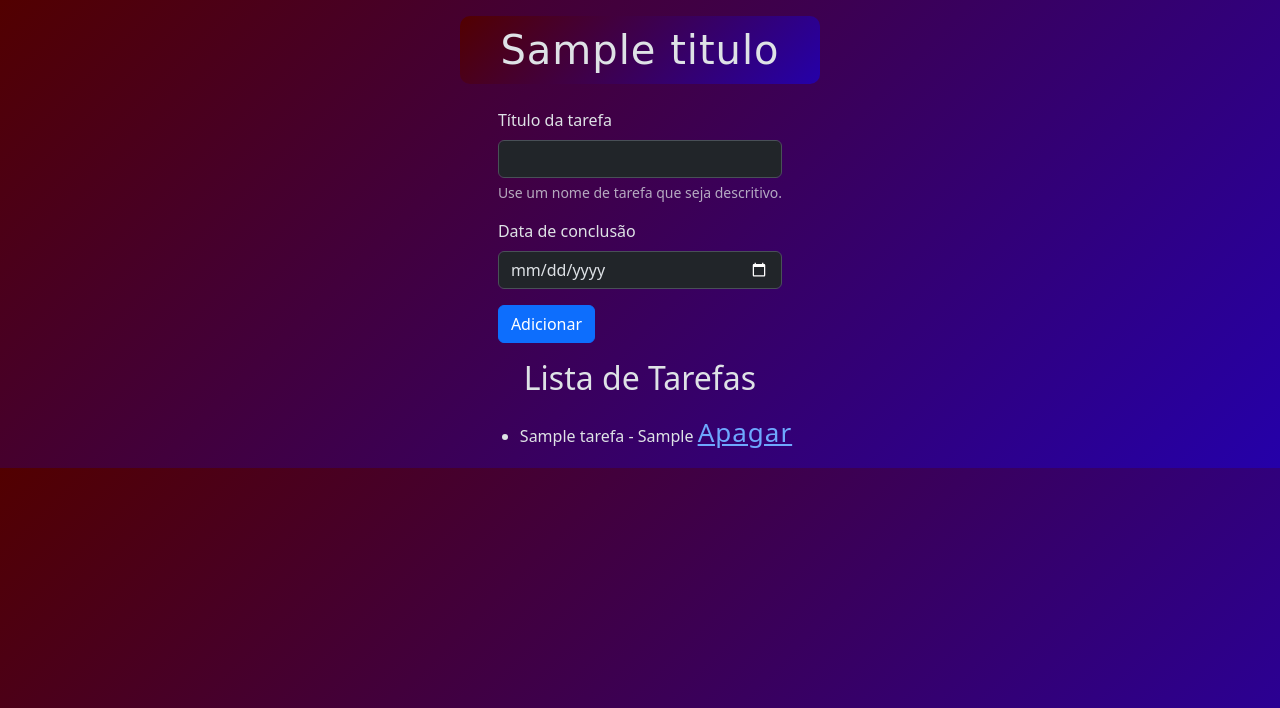
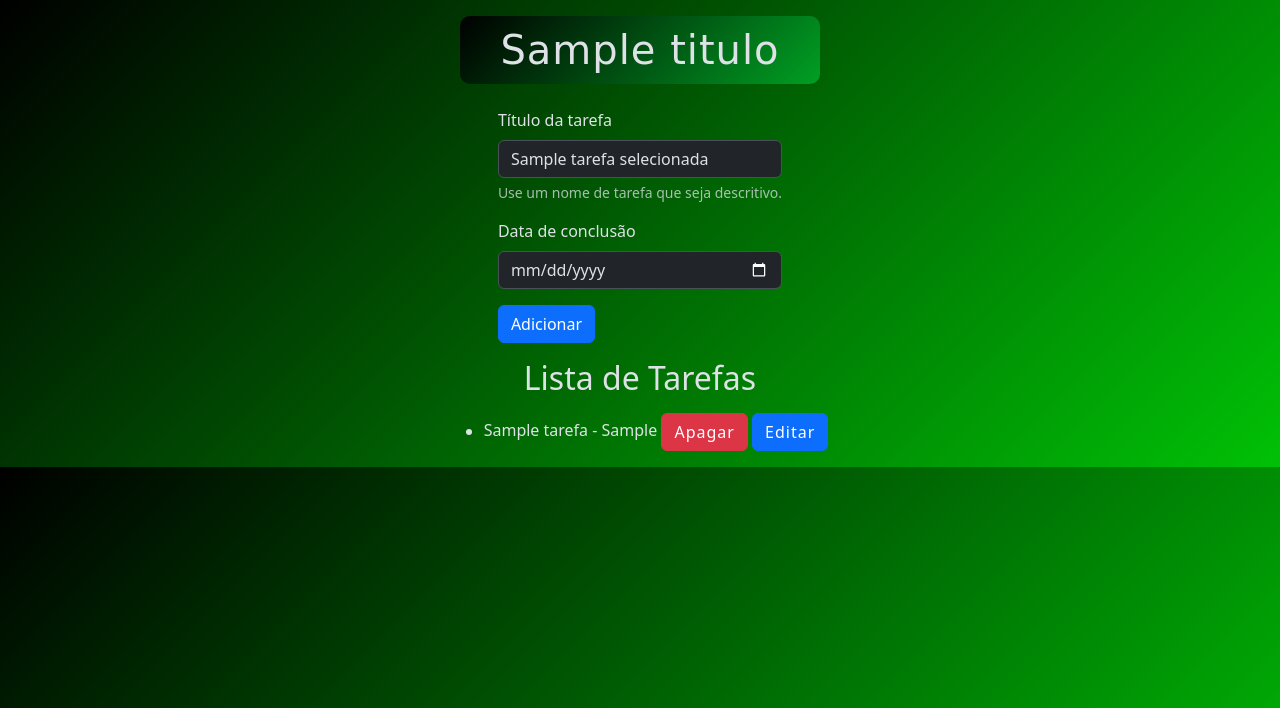
Before and after one commit to Cauazitodev16/agenda, a Flask app: template templates/agenda.html in a window 1280 px wide. Shown: the top 708 px of the page. Run offline with Flask 3, Linux system fonts and the light colour scheme; the template is opened without the code that fills it: most values are stand-ins (such as "Sample title", 1, 10 or a date in 2020).

Commit message:
feat: adicionando funcionalidade e botões de excluir e editar tarefas

```diff
--- a/app.py
+++ b/app.py
@@ -17,7 +17,7 @@ def agenda():
         tarefa = Tarefa(titulo_tarefa, data_conclusao)
         tarefa.salvar_tarefa()
 
-    tarefas = Tarefa.obter_tarefas()  # noqa: F841
+    tarefas = Tarefa.obter_tarefas()
     return render_template('agenda.html', titulo='Agenda', tarefas=tarefas)
 
 @app.route('/delete/<int:idTarefa>')
@@ -26,6 +26,23 @@ def delete(idTarefa):
     tarefa.excluir_tarefa()
     return redirect(url_for('agenda'))
 
+@app.route('/update/<int:idTarefa>', methods=['GET', 'POST'])
+def update(idTarefa):
+    if request.method == 'POST':
+        titulo = request.form['titulo-tarefa']
+        data = request.form['data-conclusao']
+        tarefa = Tarefa(titulo, data, idTarefa)
+        tarefa.atualizar_tarefa()
+        return redirect(url_for('agenda'))
+
+    tarefas = Tarefa.obter_tarefas()
+    tarefa_selecionada = Tarefa.id (idTarefa)
+    return render_template('agenda.html', titulo =f'Editando a tarefa ID: {idTarefa}',
+    tarefas=tarefas, tarefa_selecionada=tarefa_selecionada)
+
+
+
+
 @app.route('/ola')
 def ola_mundo():
     return "Olá, Mundo!"
--- a/static/style.css
+++ b/static/style.css
@@ -6,7 +6,7 @@ p {
 }
 
 body {
-    background: linear-gradient(135deg, rgb(82, 0, 0), rgb(37, 0, 169));
+    background: linear-gradient(135deg, rgb(0, 0, 0), rgb(0, 193, 6));
     font-family: Arial, Helvetica, sans-serif;
 
     display: flex;
@@ -29,7 +29,7 @@ h1 {
     letter-spacing: 1px;
     font-family: "Brush Script MT", "Brush Script Std", cursive;
 
-    background: linear-gradient(135deg, rgb(82, 0, 0), rgb(37, 0, 169));;
+    background: linear-gradient(135deg, rgb(0, 0, 0), rgb(1, 159, 35));;
     display: inline-block;
     padding: 10px 40px;
     border-radius: 10px;
--- a/templates/agenda.html
+++ b/templates/agenda.html
@@ -6,26 +6,38 @@
         <div class="mb-3">
             <label for="titulo-tarefa" class="form-label">Título da tarefa</label>
             <input type="text" class="form-control" name="titulo-tarefa" id="titulo-tarefa"
-                aria-describedby="ajudaNomeTarefa" required>
+                aria-describedby="ajudaNomeTarefa" value = "{{Tarefa_selecionada.titulo_tarefa if tarefa_selecionada else '' }}" required>
+
             <div id="ajudaNomeTarefa" class="form-text">Use um nome de tarefa que seja descritivo.</div>
         </div>
 
         <div class="mb-3">
             <label for="data-conclusao" class="form-label">Data de conclusão</label>
-            <input type="date" class="form-control" name="data-conclusao" id="data-conclusao">
+            <input type="date" class="form-control" name="data-conclusao" id="data-conclusao"
+            value="{{ tarefa_selecionada.data_conclusao if tarefa_selecionada else ''}}">
         </div>
 
         <button type="submit" class="btn btn-primary">Adicionar</button>
-    </form>
+
+    {% if tarefas_selecionada %}
+        <a href="{{ url_for('agenda') }}" class="btn btn-secondary">Cancelar</a>
+    {% endif %}
+     </form>
+
 
     <h2 class="my-3">Lista de Tarefas</h2>
 
     {% if tarefas %}
 
+
+
         <ul>
             {% for tarefa in tarefas %}
-                <li>{{ tarefa.titulo_tarefa }} - {{ tarefa.data_conclusao }} <a href="{{ url_for
-                ('delete', idTarefa=tarefa.id_tarefa) }}">Apagar</a></li>
+                <li>{{ tarefa.titulo_tarefa }} - {{ tarefa.data_conclusao }}
+                <a href="{{ url_for('delete', idTarefa=tarefa.id_tarefa) }}" class="btn btn-danger">Apagar</a>
+                <a href="{{ url_for('update', idTarefa=tarefa.id_tarefa)}}" class="btn btn-primary">Editar</a>
+                </li>
+                <!-- Controle para editar -->
             {% endfor %}
         </ul>
 
```
Also changed, not shown: models/tarefa.py (+9 -3 lines), data/tarefas.sqlite3.
